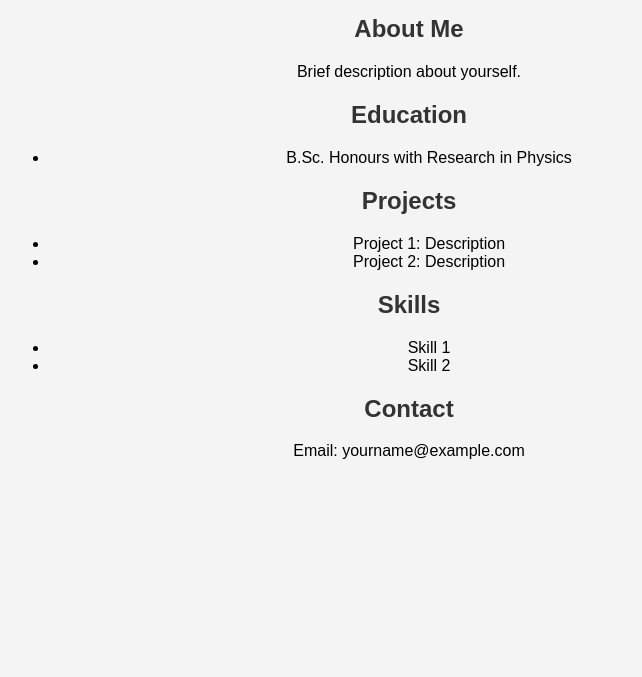
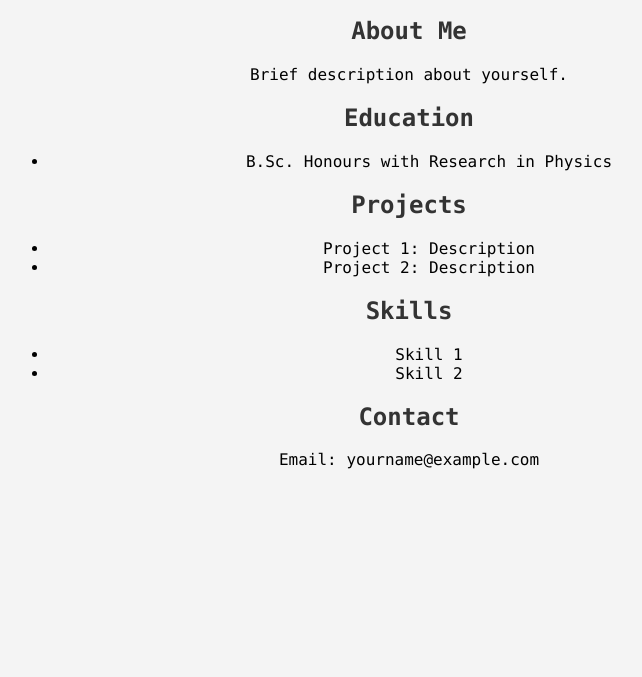
Before and after one commit to RPUdgata/rpudgata.github.io, a plain HTML site: page index.html in a window 1280 px wide. Shown: the part 123-800 px from the top of the page, without its empty margins (231-873 px from the left). Drawn offline with Linux system fonts and the light colour scheme.

Commit message:
index.html

```diff
--- a/index.html
+++ b/index.html
@@ -6,7 +6,7 @@
     <title>Your Name - Personal Website</title>
     <style>
         body {
-            font-family: Arial, sans-serif;
+            font-family: Lucida Console, monospace;
             margin: 0;
             padding: 0;
             text-align: center;
```
